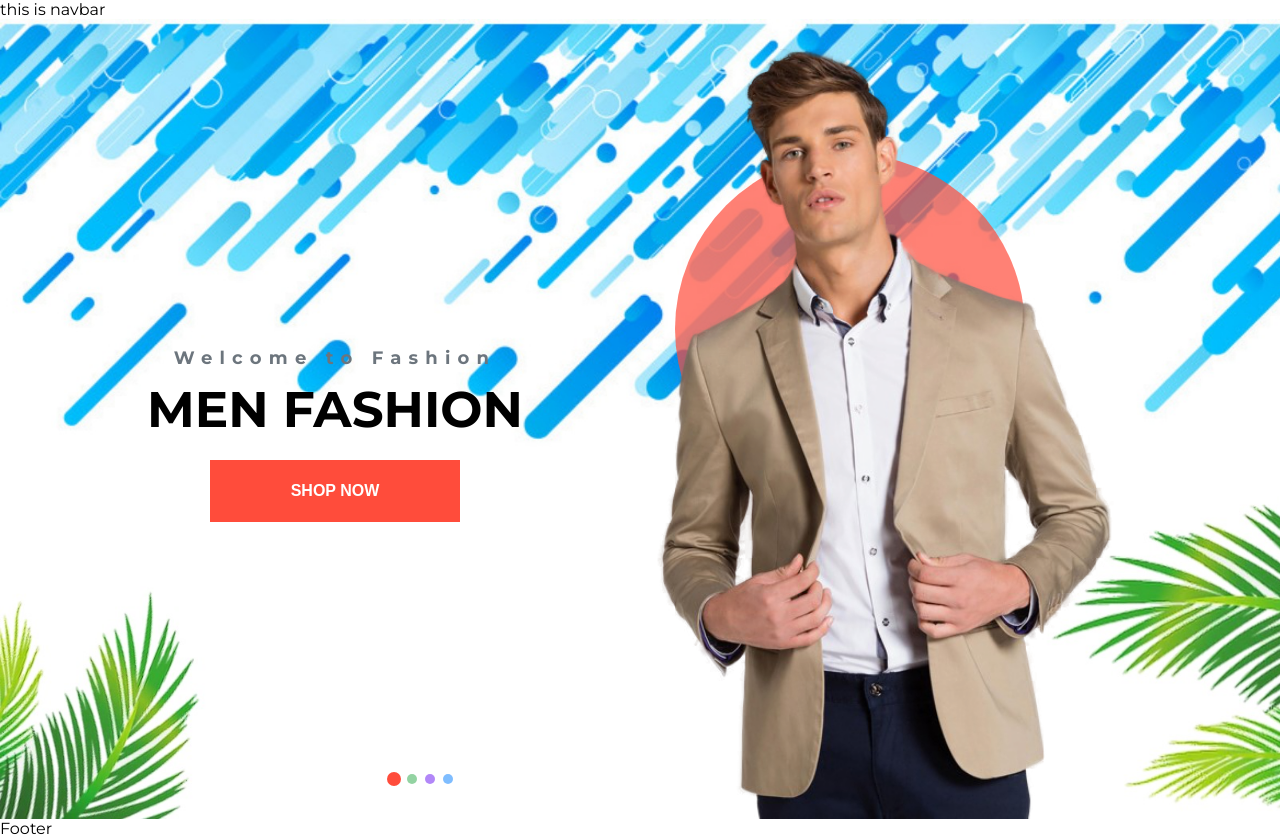
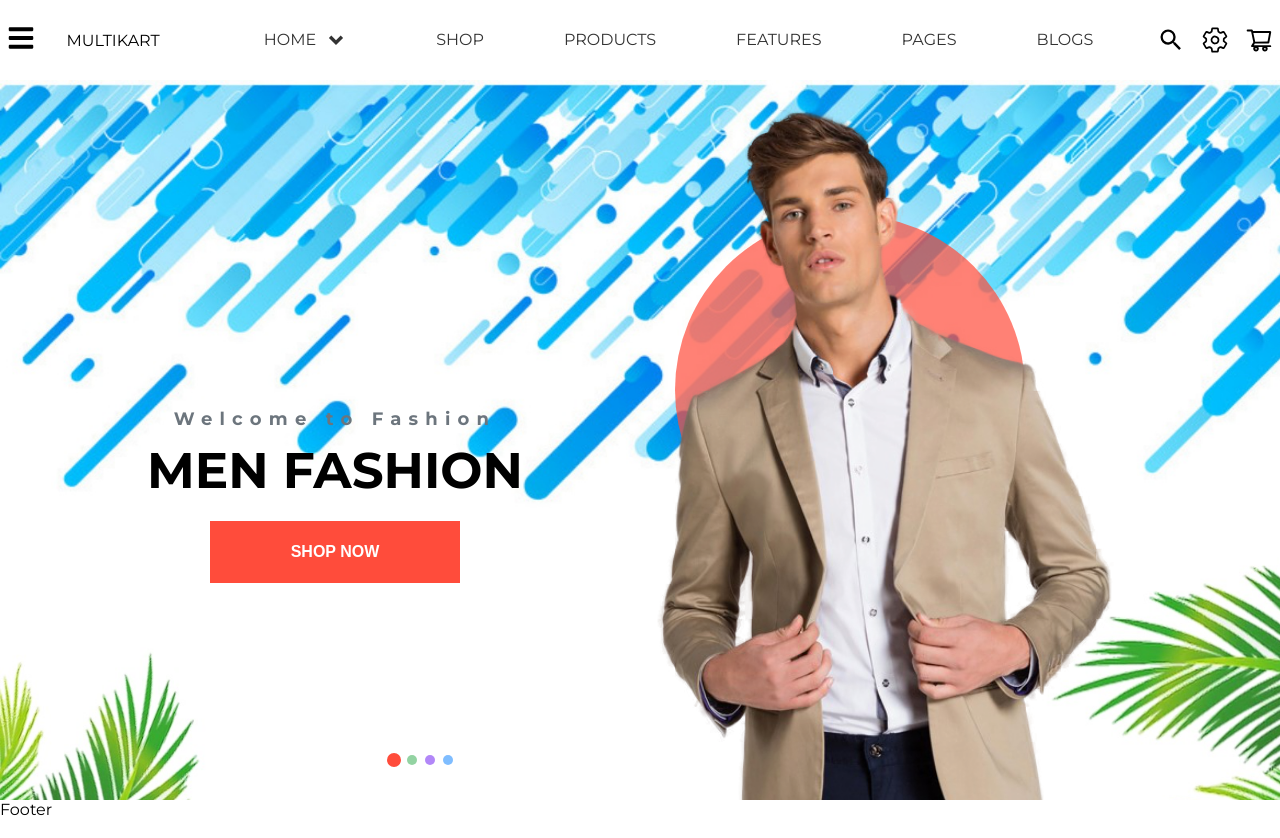
Before and after one commit to Shadab2/ShopiLive, a React (Create React App) app in the folder client/: page / in a window 1280 px wide. Built offline with nearby package versions, Linux system fonts and the light colour scheme; a web font is replaced by a local one.

Commit message:
Added navbar

```diff
--- a/client/src/Components/Carousel/Carousel.jsx
+++ b/client/src/Components/Carousel/Carousel.jsx
@@ -1,27 +1,27 @@
-import React, { useState } from "react";
-import styled from "styled-components";
-import { lightTheme } from "../../Theme/LightTheme";
-import { AiOutlineLeft, AiOutlineRight } from "react-icons/ai";
+import React, { useState } from 'react';
+import styled from 'styled-components';
+import { lightTheme } from '../../Theme/LightTheme';
+import { AiOutlineLeft, AiOutlineRight } from 'react-icons/ai';
 
 const Data = [
   {
-    title: "MEN FASHION",
-    src: "/images/model5.png",
+    title: 'MEN FASHION',
+    src: '/images/model5.png',
     color: `${lightTheme.main}`,
   },
   {
-    title: "WOMEN FASHION",
-    src: "/images/model4.png",
+    title: 'WOMEN FASHION',
+    src: '/images/model4.png',
     color: `${lightTheme.green}`,
   },
   {
-    title: "WINTER SALES",
-    src: "/images/model1.png",
+    title: 'WINTER SALES',
+    src: '/images/model1.png',
     color: `${lightTheme.indigo}`,
   },
   {
-    title: "SUMMER SALES",
-    src: "/images/model3.png",
+    title: 'SUMMER SALES',
+    src: '/images/model3.png',
     color: `${lightTheme.blue}`,
   },
 ];
@@ -33,7 +33,7 @@ function Carousel() {
   };
   return (
     <Container>
-      <Arrow className="arrow" direction="left" onClick={() => handleSlide(-1)}>
+      <Arrow className='arrow' direction='left' onClick={() => handleSlide(-1)}>
         <AiOutlineLeft size={24} />
       </Arrow>
       <ContentWrapper index={index}>
@@ -52,7 +52,7 @@ function Carousel() {
           );
         })}
       </ContentWrapper>
-      <Arrow className="arrow" direction="right" onClick={() => handleSlide(1)}>
+      <Arrow className='arrow' direction='right' onClick={() => handleSlide(1)}>
         <AiOutlineRight size={24} />
       </Arrow>
       <Dots>
@@ -66,7 +66,7 @@ function Carousel() {
 
 const Container = styled.div`
   width: 100vw;
-  height: 100vh;
+  height: calc(100vh - 5rem);
   max-width: 100%;
   display: flex;
   background-color: ${lightTheme.light};
@@ -98,10 +98,10 @@ const Arrow = styled.div`
   top: 0;
   bottom: 0;
   cursor: pointer;
-  left: ${(props) => props.direction === "left" && "10px"};
-  right: ${(props) => props.direction === "right" && "10px"};
+  left: ${(props) => props.direction === 'left' && '10px'};
+  right: ${(props) => props.direction === 'right' && '10px'};
   transform: translateX(
-    ${(props) => (props.direction === "left" ? "-80px" : "80px")}
+    ${(props) => (props.direction === 'left' ? '-80px' : '80px')}
   );
   margin: auto;
   transition: all 0.3s ease-in-out;
@@ -117,14 +117,14 @@ const Content = styled.div`
   box-sizing: border-box;
   position: relative;
   &:before {
-    content: " ";
+    content: ' ';
     display: block;
     position: absolute;
     left: 0;
     top: 0;
     width: 100%;
     height: 100%;
-    background-image: url("/images/bg1.jpg");
+    background-image: url('/images/bg1.jpg');
     background-position: 0% 80%;
     background-repeat: no-repeat;
     background-size: cover;
@@ -151,7 +151,7 @@ const ImgContainer = styled.div`
   isolation: isolate;
   &::before {
     position: absolute;
-    content: "";
+    content: '';
     top: 0;
     left: 0;
     transform: translate(10%, 30%);
@@ -188,7 +188,7 @@ const Button = styled.button`
   user-select: none;
   overflow: hidden;
   &::before {
-    content: "";
+    content: '';
     position: absolute;
     transition: inherit;
     inset: 0;
@@ -222,10 +222,10 @@ const Dot = styled.span`
   width: 10px;
   height: 10px;
   border-radius: 50%;
-  opacity: ${(props) => (props.active ? "1" : "0.5")};
+  opacity: ${(props) => (props.active ? '1' : '0.5')};
   margin-right: 8px;
   background-color: ${(props) => props.color};
-  transform: scale(${(props) => (props.active ? "1.4" : "1")});
+  transform: scale(${(props) => (props.active ? '1.4' : '1')});
   transition: all 0.3s ease-in-out;
 `;
 export default Carousel;
--- /dev/null
+++ b/client/src/Components/Navbar/Navbar.jsx
@@ -0,0 +1,75 @@
+import React from 'react';
+import styled from 'styled-components';
+import { MdSearch } from 'react-icons/md';
+import { IoSettingsOutline } from 'react-icons/io5';
+import { FaBars } from 'react-icons/fa';
+import { AiOutlineShoppingCart } from 'react-icons/ai';
+import { RiArrowDropDownLine } from 'react-icons/ri';
+
+const Wrapper = styled.nav`
+  display: flex;
+  align-items: center;
+  justify-content: center;
+  gap: 2rem;
+  box-sizing: border-box;
+  padding: 0.6rem;
+  max-height: 5rem;
+`;
+
+const FlexWrapper = styled.span`
+  display: flex;
+  justify-content: center;
+  align-items: center;
+  gap: 1rem;
+`;
+
+const ButtonBox = styled.ul`
+  list-style: none;
+  display: flex;
+  align-items: center;
+  gap: 1rem;
+`;
+const Button = styled.li`
+  font-size: 1rem;
+  font-weight: 400;
+  line-height: 1.5;
+  padding: 1rem 2rem;
+  color: #333;
+  text-decoration: none;
+  display: flex;
+  align-items: center;
+`;
+
+const Para = styled.p`
+  display: flex;
+  align-items: center;
+  justify-content: center;
+`;
+const Navbar = () => {
+  return (
+    <Wrapper>
+      <span>
+        <FaBars size={28} />
+      </span>
+      <span>MULTIKART</span>
+      <ButtonBox>
+        <Button href='#!'>
+          <Para>HOME</Para>
+          <RiArrowDropDownLine size={40} />
+        </Button>
+        <Button href='#!'>SHOP</Button>
+        <Button href='#!'>PRODUCTS</Button>
+        <Button href='#!'>FEATURES</Button>
+        <Button href='#!'>PAGES</Button>
+        <Button href='#!'>BLOGS</Button>
+      </ButtonBox>
+      <FlexWrapper>
+        <MdSearch size={28} />
+        <IoSettingsOutline size={28} />
+        <AiOutlineShoppingCart size={28} />
+      </FlexWrapper>
+    </Wrapper>
+  );
+};
+
+export default Navbar;
--- a/client/src/Pages/Home/Home.jsx
+++ b/client/src/Pages/Home/Home.jsx
@@ -1,10 +1,11 @@
-import React from "react";
-import Carousel from "../../Components/Carousel/Carousel";
+import React from 'react';
+import Navbar from '../../Components/Navbar/Navbar';
+import Carousel from '../../Components/Carousel/Carousel';
 
 const Home = () => {
   return (
     <>
-      <div>this is navbar</div>
+      <Navbar />
       <Carousel />
       <div>Footer</div>
     </>
```
